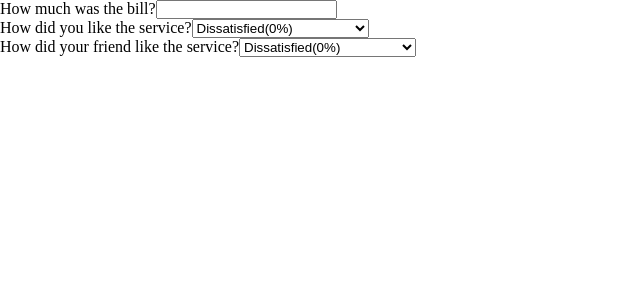
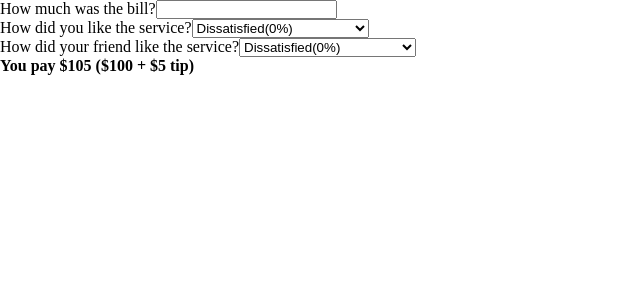
Before and after one commit to Marshal10/Tip-calculator-using-react, a React (Create React App) app: page / in a window 1280 px wide. Shown: the top 300 px of the page, without its empty margins (0-640 px from the left). Built offline with nearby package versions, Linux system fonts and the light colour scheme.

Commit message:
Output component

```diff
--- a/src/App.js
+++ b/src/App.js
@@ -4,6 +4,7 @@ export default function App() {
       <BillInput>How much was the bill?</BillInput>
       <TipPercentage>How did you like the service?</TipPercentage>
       <TipPercentage>How did your friend like the service?</TipPercentage>
+      <Output />
     </div>
   );
 }
@@ -30,3 +31,11 @@ function TipPercentage({ children }) {
     </div>
   );
 }
+
+function Output() {
+  return (
+    <div className="output">
+      <strong>You pay $105 ($100 + $5 tip)</strong>
+    </div>
+  );
+}
```
